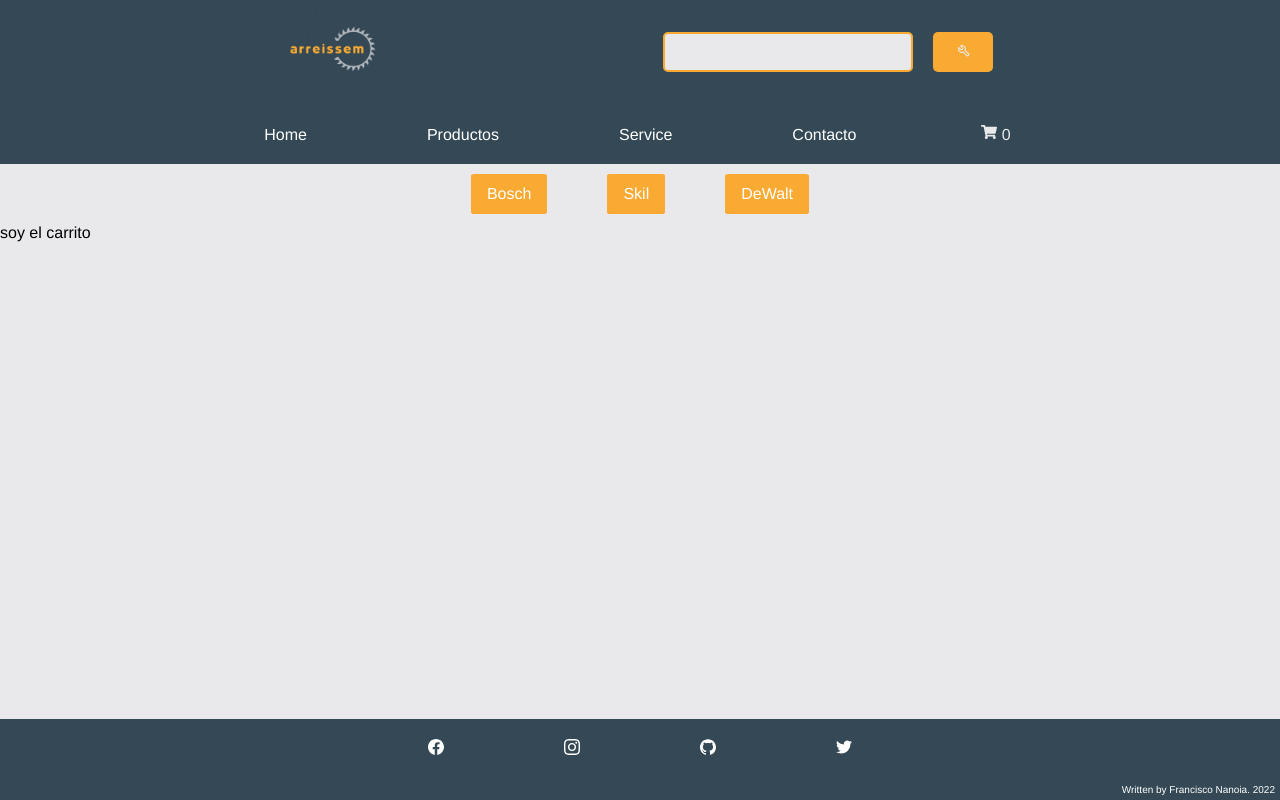
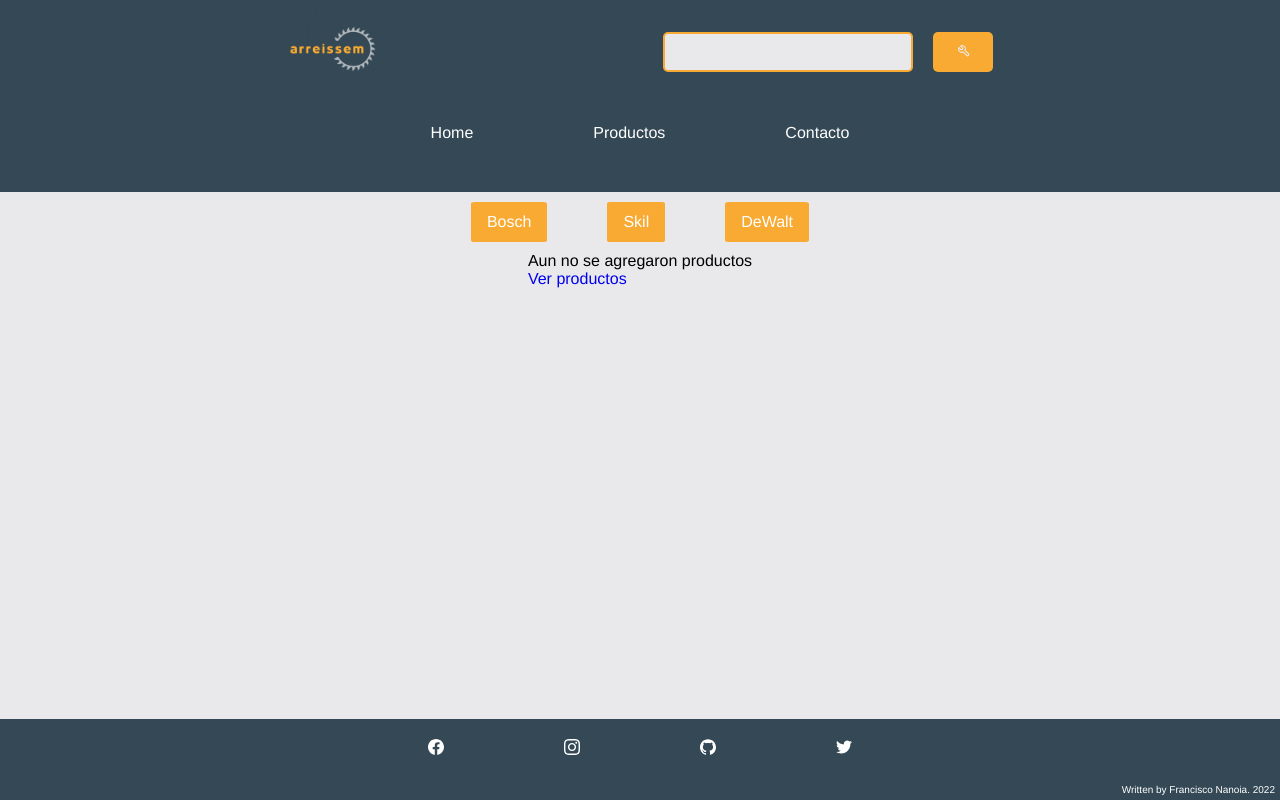
Before and after one commit to fnanoia/arreissem, a React (Create React App) app: page /cart in a window 1280 px wide. Built offline with nearby package versions, Linux system fonts and the light colour scheme.

Commit message:
cart view

```diff
--- a/src/components/Cart.jsx
+++ b/src/components/Cart.jsx
@@ -1,18 +1,54 @@
-import { useState, useContext } from "react";
+import { useContext } from "react";
 import { context } from "./CartContext";
+import CartItem from "./CartItem";
+import {Link} from "react-router-dom";
 
 function Cart(){
 
-    const { cart, addProduct, removeProduct, clearCart } = useContext(context);
+    const { cart, clearCart, totalPrice } = useContext(context);
+
     //renderizar los elementos del carrito. con funcionalidad agregar, quitar, limpiar carrito
-
-    cart.forEach(element => {
-        console.log(element);
-    });
+    //si no hay productos en el carrito mostrar un mensaje que avise y un boton que regrese a la navegacio
 
     return(
-            <p>soy el carrito</p>
-            )
+
+        <div className="cart__checkout">
+            {cart.length === 0 ?
+            <div>
+            <div>Aun no se agregaron productos</div>
+            <Link to={`/`}>
+            <p>Ver productos</p>
+            </Link>
+            </div>
+            :
+            <table className="cart__table">
+            <thead>
+              <tr>
+                <th colspan="4"><h3>Mi carrito</h3></th>
+              </tr>
+            </thead>
+            <tbody>
+              <tr>
+                <td colspan="4">
+                    {cart.map((prod) =>
+                        <CartItem
+                        id = {prod.id}
+                        title = {prod.title}
+                        price = {prod.price}
+                        quantity = {prod.quantity}
+                        key={prod.id}
+                        />)}
+                </td>
+              </tr>
+              <tr>
+                <td colspan="2"><button onClick={clearCart}>Clear</button></td>
+                <td colspan="2">Total: {totalPrice()}</td>
+              </tr>
+            </tbody>
+            </table>
+            }
+        </div>
+        )
 }
 
 export default Cart;
--- a/src/components/CartContext.jsx
+++ b/src/components/CartContext.jsx
@@ -1,4 +1,4 @@
-import { createContext, useState, useEffect} from "react";
+import { createContext, useState } from "react";
 
 export const context = createContext();
 
@@ -8,27 +8,10 @@
 
     const [cart, setCart] = useState([]);
     const [quantity, setQuantity] = useState(0);
+    const [total, setTotal] = useState(0);
 
-    useEffect(() => {
-        console.log(cart)
-    }, [cart]);
 
-    const addProduct = (product, quantity) =>{
-
-        const cartSpread = [...cart];
-        const new_product = {...product, quantity}
-
-        if(isOnCart(product.id)){
-            console.log(`${product.title} ya se agrego al carrito`);
-        }else{
-            cartSpread.push(new_product);
-            setCart(cartSpread);
-            setQuantity(new_product.quantity);
-            console.log(`Agregado al carrito: x${quantity} ${product.title}`);
-        }
-    }
-
-    //verificar si el id del producto ya existe en el carrito. retorna true/false
+    //Verificar si el id del producto ya existe en el carrito. retorna true/false
     const isOnCart = (id) =>{
         const cartFind = cart.find(((prod) => (prod.id === id)));
         if (cartFind !== undefined) {
@@ -37,20 +20,64 @@
             return false}
     }
 
-    /*function removeProduct(){
-        setCart();
-    }*/
-    function clearCart(){
+    //Actualizar widget que muestra cantidad de productos agregados al carrito
+    const updateWidget = () =>{
+        let quantity = 0;
+        cart.forEach((product) => {
+            quantity = quantity + product.quantity;
+        });
+        return quantity
+    }
+
+    //Calcular el total de la compra
+    const totalPrice = () =>{
+        let total = 0;
+        cart.forEach((product) => {
+            total = total + (product.price * product.quantity);
+        });
+        return total
+    }
+
+    //Agregar producto
+    const addProduct = (product, quantity) =>{
+
+        const cartSpread = [...cart];
+        const new_product = {...product, quantity};
+
+        if(isOnCart(product.id)){
+            console.log(`${product.title} ya se agrego al carrito`);
+        }else{
+            cartSpread.push(new_product);
+            setCart(cartSpread);
+            setQuantity(new_product.quantity);
+            setTotal(new_product.price);
+
+            console.log(`Agregado al carrito: x${quantity} ${product.title} $${product.price}`);
+        }
+    }
+
+    //Eliminar producto
+    const removeProduct = (id) =>{
+        const cartFilter = cart.filter((prod) => (prod.id !== id));
+        setCart(cartFilter);
+    }
+
+    //Limpiar carrito
+    const clearCart = () =>{
         setCart([]);
     }
+
 
     const contextValues = {
         cart : cart,
         quantity: quantity,
+        total : total,
         addProduct : addProduct,
-        isOnCart : isOnCart
-        /*removeProduct : removeProduct,
-        clearCart : clearCart*/
+        isOnCart : isOnCart,
+        updateWidget : updateWidget,
+        removeProduct : removeProduct,
+        clearCart : clearCart,
+        totalPrice : totalPrice
     }
 
     return(
--- /dev/null
+++ b/src/components/CartItem.jsx
@@ -0,0 +1,24 @@
+import { useContext } from "react";
+import { context } from "./CartContext";
+
+function CartItem({id, title, price, quantity}){
+
+    const { removeProduct } = useContext(context);
+
+
+    return(
+        <table className="cart__table">
+        <tbody>
+            <tr>
+                <td><h4>{title}</h4></td>
+                <td>${price}</td>
+                <td>x{quantity}</td>
+                <td><button onClick={() => {removeProduct(id)}}>X</button></td>
+            </tr>
+        </tbody>
+        </table>
+
+    )
+}
+
+export default CartItem;
--- a/src/components/CartWidget.jsx
+++ b/src/components/CartWidget.jsx
@@ -1,24 +1,20 @@
 import { FaShoppingCart } from "react-icons/fa";
-import { useContext, useState } from "react";
+import { useContext } from "react";
 import { context } from "./CartContext";
 
 
 function CartWidget(){
 
-    const { quantity } = useContext(context);
-   //desarrollar logica para actualizar widget de forma dinamica
-
-    /*const [widget, setwidget] = useState(cantidad)
-
-    const sumarWidget = () =>{
-        setwidget(cantidad += cantidad)
-    return widget
-    }
-    console.log(cantidad);
-    */
+    const { cart, updateWidget } = useContext(context);
 
     return (
-    <span className="cart__icon"><FaShoppingCart/> {quantity}</span>
+        <>
+        {cart.length > 0 ?
+        <span className="cart__icon">
+        <FaShoppingCart/> {updateWidget()}
+        </span>
+        : ""}
+        </>
     )
 };
 
--- a/src/components/ItemDetail.jsx
+++ b/src/components/ItemDetail.jsx
@@ -27,7 +27,7 @@
         <p>Agregado al carrito</p>
         <div className="card__item__detail__added">
         <button>
-        <Link to="/cart">Confirmar compra</Link>
+        <Link to="/cart">Terminar mi compra</Link>
         </button>
         </div>
         </>
--- a/src/components/Navbar.jsx
+++ b/src/components/Navbar.jsx
@@ -15,9 +15,8 @@
         <ul>
             <li><Link to="/">Home</Link></li>
             <li><Link to="/">Productos</Link></li>
-            <li><Link to="/">Service</Link></li>
             <li><Link to="/">Contacto</Link></li>
-            <li><Link to="/cart"><CartWidget /></Link></li>
+            <div><Link to="/cart"><CartWidget /></Link></div>
         </ul>
     </div>
     </>
--- a/src/css/main.css
+++ b/src/css/main.css
@@ -12,6 +12,7 @@
     margin: 0;
     padding: 0;
     font-family: Helvetica;
+    text-decoration: none;
 }
 
 @media screen and (max-width: 700px) {
@@ -59,7 +60,12 @@
     color:#E9E9EB;
     padding-left: 5px;
     padding-right: 5px;
+
 }
+.menu ul div{
+    height: 30px;
+}
+
 /*Logo*/
 .menu__logo{
     display: flex;
@@ -135,7 +141,7 @@
 .card__item{
     padding: 10px 15px;
     margin: 10px 30px;
-    max-width: 350px;
+    max-width: 300px;
     background-color: white;
     border: 1px solid #E9E9EB;
     border-radius: 3%;
@@ -177,7 +183,7 @@
 .card__item__detail{
     padding: 10px 15px;
     margin: 10px 30px;
-    max-width: 600px;
+    max-width: 400px;
     background-color: white;
     border: 1px solid #E9E9EB;
     border-radius: 3%;
@@ -243,7 +249,22 @@
     margin: 10px;
     padding: 10px;
 }
-
+/*Cart Checkout*/
+.cart__checkout{
+    display: flex;
+    align-items: center;
+    justify-content: center;
+    flex-wrap: wrap;
+    margin-bottom: 100px;
+}
+.cart__table{
+    margin: 0px;
+    padding: 0px;
+}
+.cart__table td{
+    margin: 0px;
+    padding: 60px;
+}
 /*Footer*/
 .footer {
     text-align: center;
```
Also changed, not shown: src/Firebase.js (+1 -6 lines).
